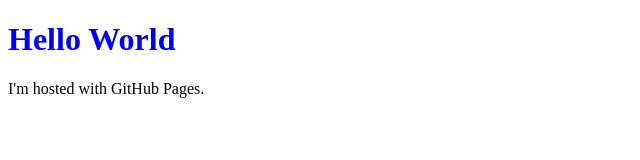
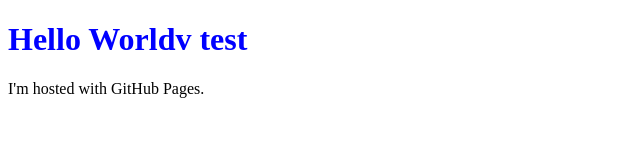
Before and after one commit to erikabrentar/erikabrentar.github.io, a plain HTML site: page index.html in a window 1280 px wide. Shown: the whole page, without its empty margins (0-640 px from the left). Drawn offline with Linux system fonts and the light colour scheme.

Commit message:
Update index.html

```diff
--- a/index.html
+++ b/index.html
@@ -8,7 +8,7 @@
 </head>
 
     <body>
-        <h1>Hello World</h1>
+        <h1>Hello Worldv test</h1>
             <p>I'm hosted with GitHub Pages.</p>
     </body>
 </html>
```
